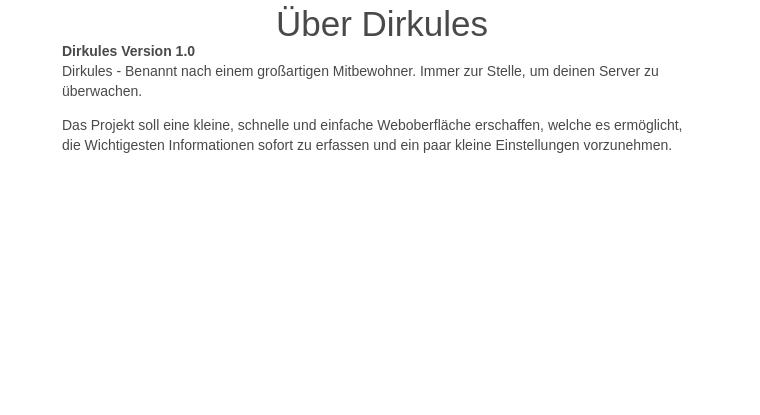
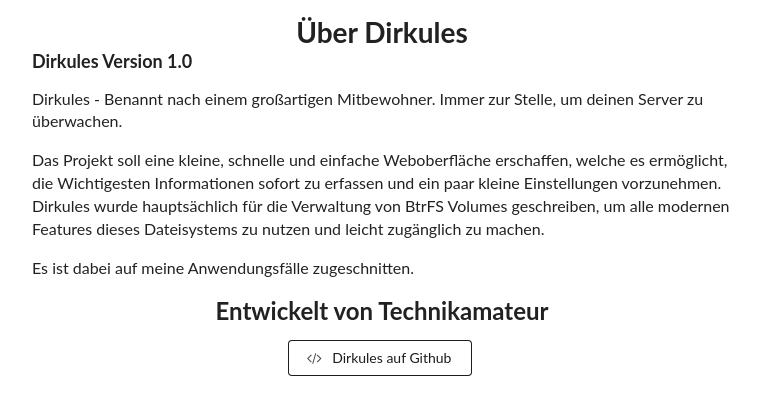
Before and after one commit to technikamateur/dirkules, a Flask app: page /about in a window 1280 px wide. Shown: the part 51-466 px from the top of the page, without its empty margins (258-1018 px from the left). Run offline with Flask 2, Linux system fonts and the light colour scheme.

Commit message:
design and validators

```diff
--- a/dirkules/static/css/myStyle.css
+++ b/dirkules/static/css/myStyle.css
@@ -31,6 +31,10 @@ body {
     padding-bottom: 0.5em;
 }
 
+.ui.mymindrop.dropdown {
+  min-height: auto !important;
+}
+
 /*fonts*/
 
 t1 {
--- a/dirkules/templates/about.html
+++ b/dirkules/templates/about.html
@@ -1,21 +1,32 @@
 {% extends "base.html" %}
-{% block title %}Dashboard{% endblock %}
+{% block title %}Über Dirkules{% endblock %}
 {% block head %}
     {{ super() }}
 {% endblock %}
 {% block body %}
     <div class="title">
-  <t1>Über Dirkules</t1>
+        <h1>Über Dirkules</h1>
     </div>
-<div class="tablebox">
-  <t3>Dirkules Version {{ version }}</t3>
-  <tnorm>
+    <div class="ui text container">
+        <h3>Dirkules Version {{ version }}</h3>
         <p>
             Dirkules - Benannt nach einem großartigen Mitbewohner. Immer zur Stelle, um deinen Server zu überwachen.
         </p>
         <p>
-      Das Projekt soll eine kleine, schnelle und einfache Weboberfläche erschaffen, welche es ermöglicht, die Wichtigesten Informationen sofort zu erfassen und ein paar kleine Einstellungen vorzunehmen.
+            Das Projekt soll eine kleine, schnelle und einfache Weboberfläche erschaffen, welche es ermöglicht, die
+            Wichtigesten Informationen sofort zu erfassen und ein paar kleine Einstellungen vorzunehmen.<br>
+            Dirkules wurde hauptsächlich für die Verwaltung von BtrFS Volumes geschreiben, um alle modernen Features
+            dieses Dateisystems zu nutzen und leicht zugänglich zu machen.
         </p>
-  </tnorm>
+        <p>
+            Es ist dabei auf meine Anwendungsfälle zugeschnitten.
+        </p>
+        <div class="ui text center aligned container">
+            <h2>Entwickelt von Technikamateur</h2>
+            <a class="ui secondary basic button" href="https://github.com/technikamateur/dirkules">
+                <i class="code icon"></i>
+                Dirkules auf Github
+            </a>
+        </div>
     </div>
 {% endblock %}
--- a/dirkules/templates/add_cleaning.html
+++ b/dirkules/templates/add_cleaning.html
@@ -4,13 +4,13 @@
     {{ super() }}
 {% endblock %}
 {% block body %}
-    <div class="tablebox">
+    <div class="ui container">
         {% from "_formhelpers.html" import render_field %}
         <form method=post class="ui form error">
             {{ render_field(form.jobname) }}
             {{ render_field(form.path) }}
             {{ render_field(form.active) }}
-            <button class="ui button" type="submit"><i class="save icon"></i> Job speichern</button>
+            <button class="ui primary button" type="submit"><i class="save icon"></i> Job speichern</button>
         </form>
     </div>
     <script>
--- a/dirkules/validation/validators.py
+++ b/dirkules/validation/validators.py
@@ -1,4 +1,4 @@
-from wtforms import Form, StringField, BooleanField, IntegerField, validators
+from wtforms import Form, StringField, BooleanField, IntegerField, SelectField, validators
 
 
 class CleaningForm(Form):
@@ -34,9 +34,7 @@ class SambaAddForm(Form):
     recycling = BooleanField("Papierkorb")
     btrfs = BooleanField("BtrFS Optimierungen (Vorsicht!)")
     # additional
-    path = StringField("Pfad", [validators.required(message="Bitte Feld ausfüllen!"),
-                                validators.Length(max=255, message="Eingabe zu lang")],
-                       render_kw={"placeholder": "/media/Bilder"})
+    path = SelectField("Pfad", choices=[("Label1", "Beispiel1"), ("Label2", "Beispiel2")])
     user = StringField("Berechtigte Nutzer", [validators.required(message="Bitte Feld ausfüllen!"),
                                               validators.Length(max=255, message="Eingabe zu lang")],
                        render_kw={"placeholder": "sambadaniel"})
```
Also changed, not shown: dirkules/templates/_formhelpers.html (+17 -0 lines), dirkules/templates/samba_add.html (+7 -6 lines). Lines whose indentation alone changed are shown as unchanged.
